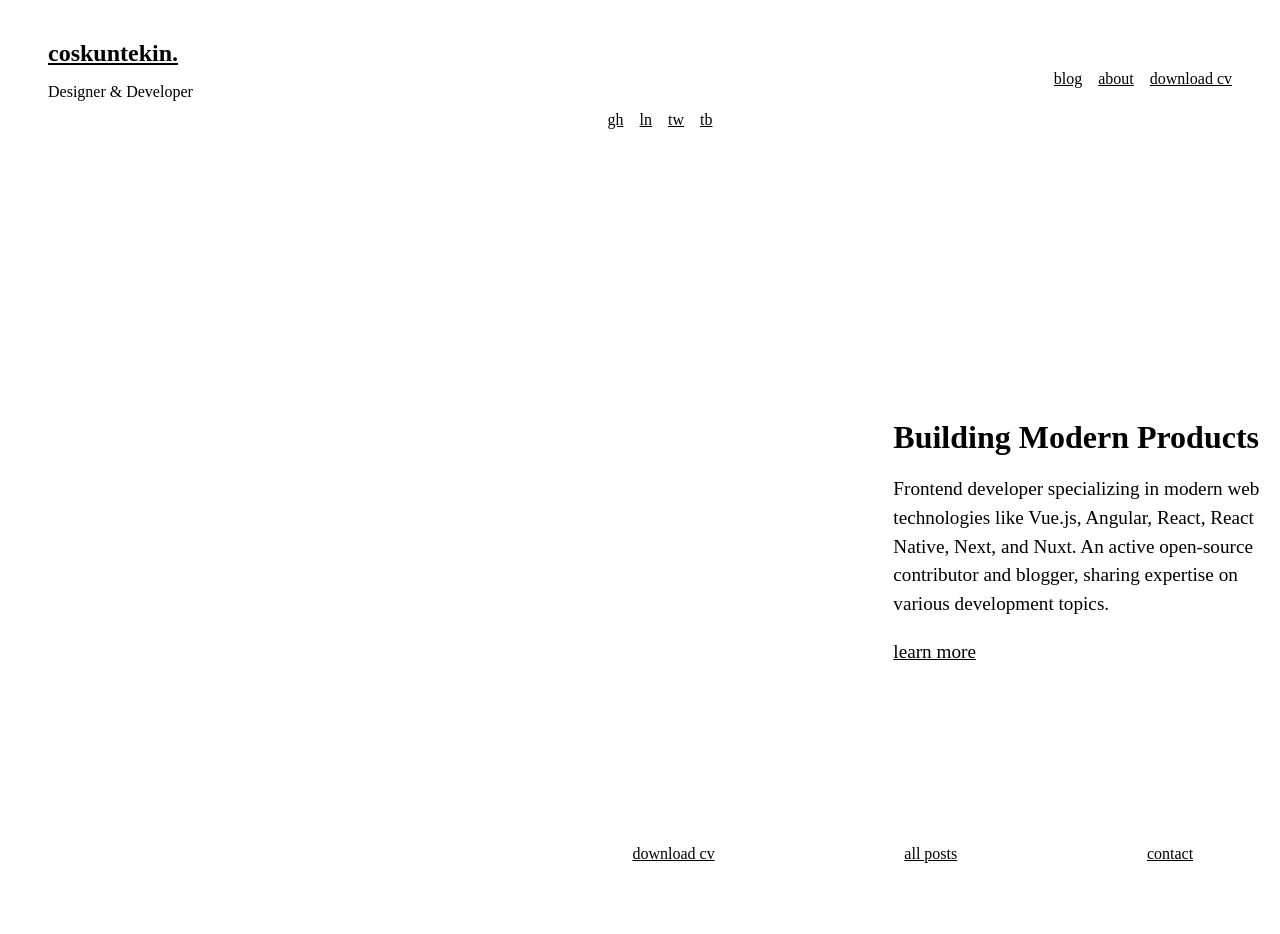
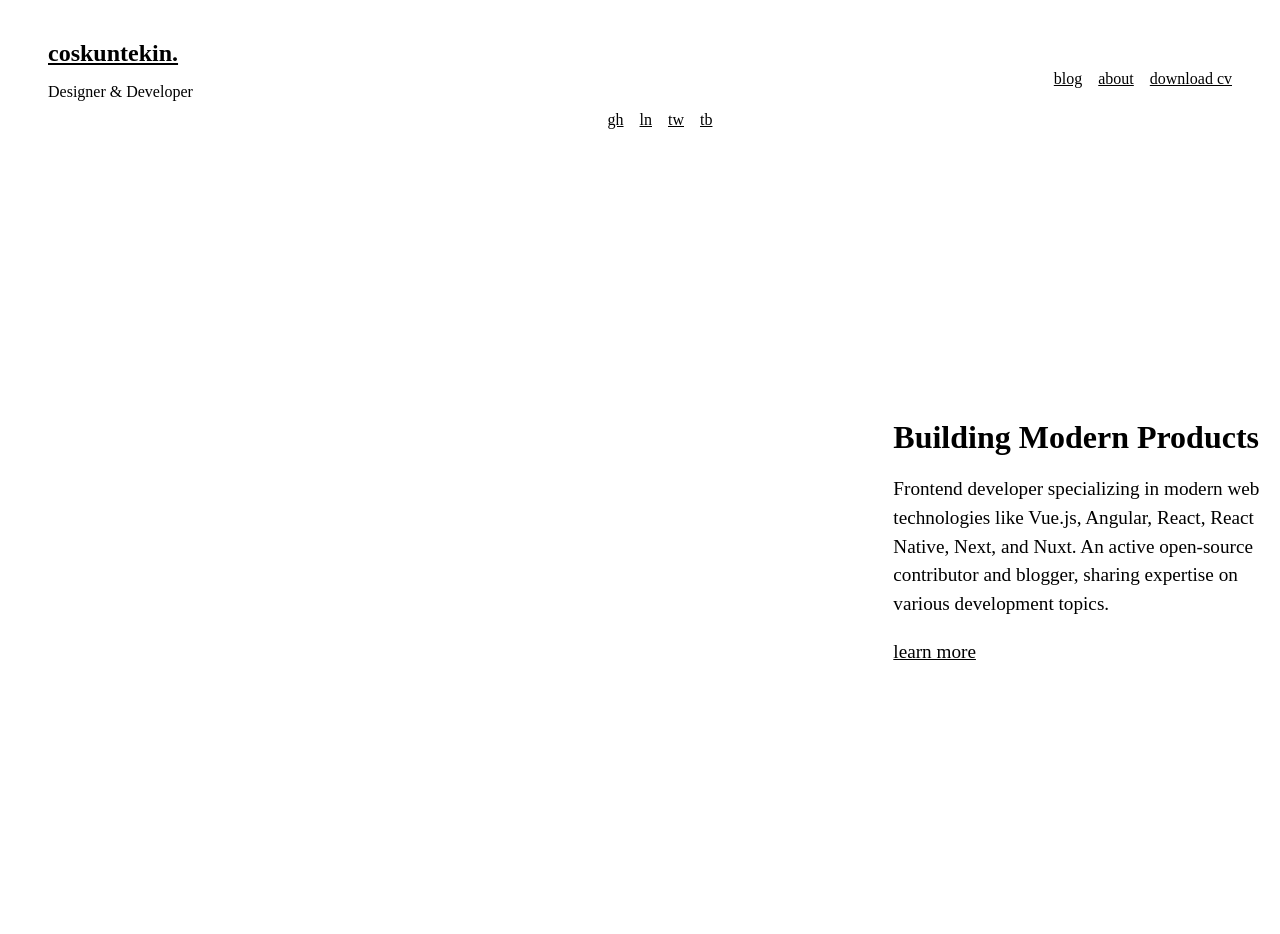
Before and after one commit to coskuntekin/coskuntekin.github.com, a Jekyll site: the page built from index.html, in a window 1280 px wide. Built offline with Jekyll 4.4.1, drawn with Linux system fonts in a browser that asks for light colours.

Commit message:
Remove footer links from index page

```diff
--- a/index.html
+++ b/index.html
@@ -92,21 +92,5 @@ title: Coşkun Tekin - Frontend Developer
     role="contentinfo"
     aria-label="Footer navigation"
     aria-labelledby="footer-heading"
-  >
-    <ul class="main__footer-list" role="list" aria-label="Footer links">
-      <li class="main__footer-item">
-        <a href="" aria-label="Download my CV">download cv</a>
-      </li>
-      <li class="main__footer-item">
-        <a href="{{ site.baseurl }}/blog" aria-label="View all blog posts"
-          >all posts</a
-        >
-      </li>
-      <li class="main__footer-item">
-        <a href="mailto:{{ site.email }}" aria-label="Contact via email"
-          >contact</a
-        >
-      </li>
-    </ul>
-  </footer>
+  ></footer>
 </main>
```
